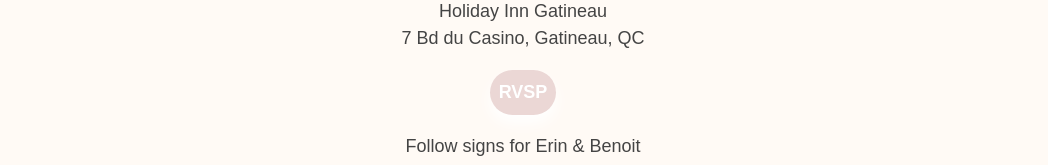
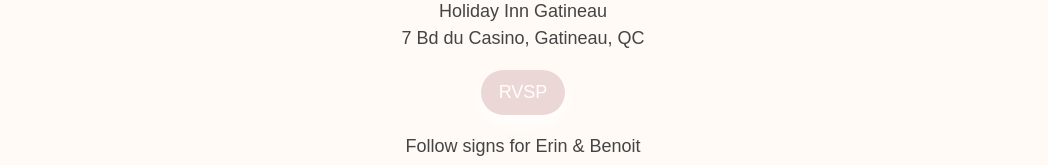
Before and after one commit to martenbjork/erin-and-benoit, a Next.js app: page /morningafter in a window 1280 px wide. Shown: the part 444-609 px from the top of the page, without its empty margins (117-1165 px from the left). Built offline with nearby package versions, Linux system fonts and the light colour scheme.

Commit message:
Update TheMorningAfter.module.scss

```diff
--- a/src/styles/TheMorningAfter.module.scss
+++ b/src/styles/TheMorningAfter.module.scss
@@ -21,11 +21,14 @@
 
   a {
     display: inline-block;
-    padding: .5rem;
+    padding-top: .5rem;
+    padding-bottom: .5rem;
+    padding-right: 1rem;
+    padding-left: 1rem;
     background: #ebd7d5;
     color: white;
-    font-weight: 600;
+    font-weight: 400;
     border-radius: 600px;
-    box-shadow: 0px 8px 15px
+    box-shadow: 0px 8px 15px;
   }
 }
```
